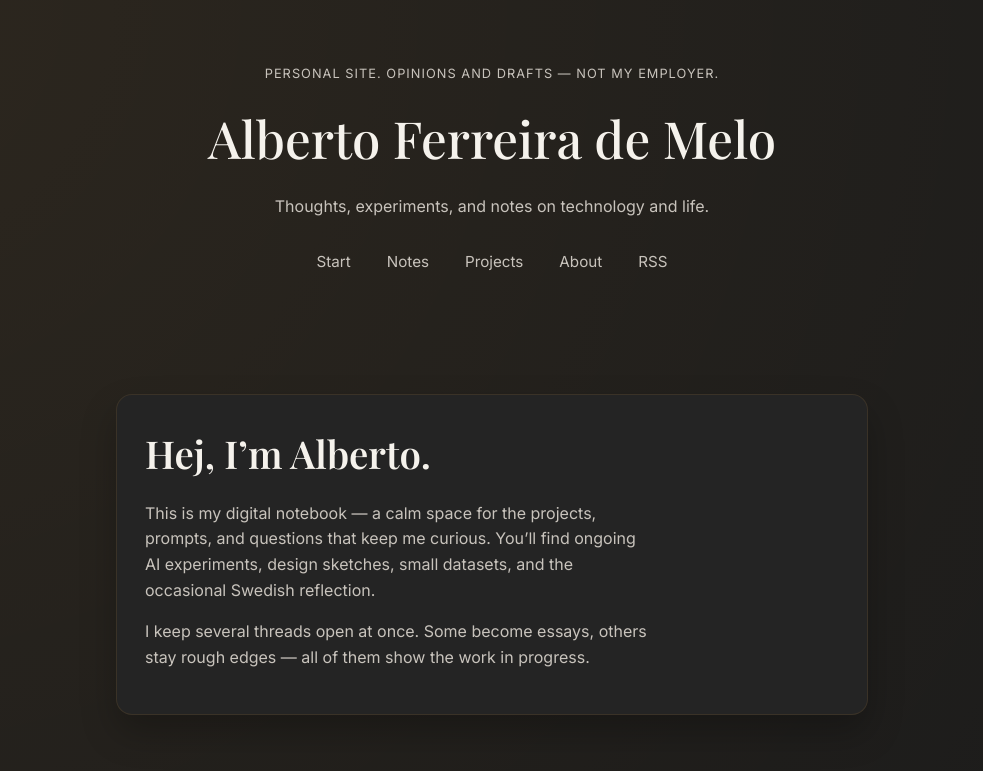
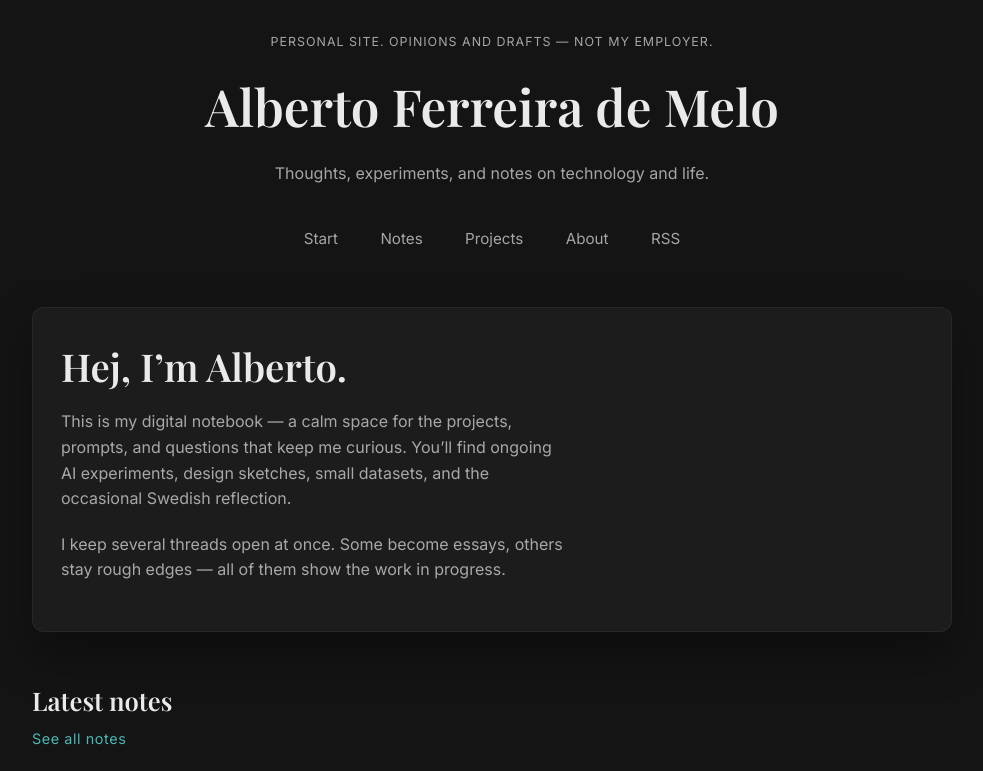
Before and after one commit to albertoferreirademelo/notes-on-tech, an Astro site: page / in a window 1280 px wide. Shown: the top 771 px of the page, without its empty margins (148-1131 px from the left). Built offline with nearby package versions, Linux system fonts and the light colour scheme; Astro itself is replaced by a stand-in of ours.

Commit message:
Fix base-aware layout styling and links

```diff
--- a/src/components/NoteList.astro
+++ b/src/components/NoteList.astro
@@ -7,6 +7,9 @@
 }
 
 const { notes, showLanguage = false } = Astro.props;
+const base = import.meta.env.BASE_URL || '/';
+const normalizeBase = base === '/' ? '' : base.replace(/\/$/, '');
+const withBase = (path: string) => `${normalizeBase}${path}`;
 ---
 <ul class="note-list">
   {notes.map((note) => {
@@ -18,7 +21,7 @@
     });
     return (
       <li>
-        <a href={`/blog/${note.slug}/`}>
+        <a href={withBase(`/blog/${note.slug}/`)}>
           <span class="note-title">{note.data.title}</span>
           <span class="note-meta">
             <time dateTime={note.data.pubDate.toISOString()}>{displayDate}</time>
--- a/src/components/ProjectCard.astro
+++ b/src/components/ProjectCard.astro
@@ -7,6 +7,10 @@
 }
 
 const { title, description, href, image } = Astro.props;
+const base = import.meta.env.BASE_URL || '/';
+const normalizeBase = base === '/' ? '' : base.replace(/\/$/, '');
+const withBase = (path: string) =>
+  path && path.startsWith('/') ? `${normalizeBase}${path}` : path;
 ---
 <article class="project-card">
   {image && (
@@ -15,7 +19,7 @@
     </div>
   )}
   <div class="content">
-    <h3>{href ? <a href={href}>{title}</a> : title}</h3>
+    <h3>{href ? <a href={withBase(href)}>{title}</a> : title}</h3>
     <p>{description}</p>
   </div>
 </article>
--- a/src/layouts/PersonalLayout.astro
+++ b/src/layouts/PersonalLayout.astro
@@ -1,9 +1,18 @@
 ---
+import '../styles/theme.css';
+
 const {
   title = 'Alberto Ferreira de Melo',
   description = 'Thoughts, experiments, and notes on technology and life.',
   plausibleDomain = '',
 } = Astro.props;
+
+const base = import.meta.env.BASE_URL || '/';
+const normalizeBase = base === '/' ? '' : base.replace(/\/$/, '');
+const withBase = (path: string) => {
+  if (!path.startsWith('/')) return path;
+  return `${normalizeBase}${path}`;
+};
 
 const navLinks = [
   { href: '/', label: 'Start' },
@@ -26,7 +35,6 @@
       href="https://fonts.googleapis.com/css2?family=Inter:wght@300;400;500;600&family=Playfair+Display:wght@500;600&display=swap"
       rel="stylesheet"
     />
-    <link rel="stylesheet" href="/theme.css" />
     {plausibleDomain && (
       <script
         is:inline
@@ -37,16 +45,16 @@
     )}
   </head>
   <body>
-    <div class="site">
+    <div class="site-shell">
       <header class="site-header">
         <p class="site-note">Personal site. Opinions and drafts — not my employer.</p>
-        <a class="site-title" href="/">Alberto Ferreira de Melo</a>
+        <a class="site-title" href={withBase('/')}>Alberto Ferreira de Melo</a>
         <p class="site-subtitle">Thoughts, experiments, and notes on technology and life.</p>
-        <nav aria-label="Site navigation">
+        <nav class="site-nav" aria-label="Site navigation">
           <ul>
             {navLinks.map((link) => (
               <li>
-                <a href={link.href}>{link.label}</a>
+                <a href={withBase(link.href)}>{link.label}</a>
               </li>
             ))}
           </ul>
@@ -61,93 +69,3 @@
     </div>
   </body>
 </html>
-
-<style>
-  .site {
-    min-height: 100vh;
-    display: flex;
-    flex-direction: column;
-    align-items: center;
-    padding: 2.5rem 1.25rem 3.5rem;
-    color: var(--color-text);
-  }
-
-  .site-header {
-    width: min(100%, 50rem);
-    display: grid;
-    gap: 0.85rem;
-    text-align: center;
-    margin-bottom: 3rem;
-  }
-
-  .site-note {
-    margin: 0;
-    font-size: 0.8rem;
-    letter-spacing: 0.08em;
-    text-transform: uppercase;
-    color: var(--color-text-muted);
-  }
-
-  .site-title {
-    font-family: var(--font-serif);
-    font-size: clamp(2rem, 4vw + 1rem, 3.2rem);
-    color: var(--color-text);
-    text-decoration: none;
-  }
-
-  .site-subtitle {
-    margin: 0;
-    color: var(--color-text-muted);
-    font-size: 1rem;
-  }
-
-  nav ul {
-    list-style: none;
-    display: flex;
-    justify-content: center;
-    gap: 1.25rem;
-    margin: 1rem 0 0;
-    padding: 0;
-    flex-wrap: wrap;
-  }
-
-  nav a {
-    font-size: 0.95rem;
-    color: var(--color-text-muted);
-    padding: 0.35rem 0.5rem;
-    border-radius: 999px;
-    transition: background var(--transition), color var(--transition);
-  }
-
-  nav a:hover,
-  nav a:focus-visible {
-    color: var(--color-text);
-    background: rgba(76, 183, 181, 0.12);
-  }
-
-  .site-main {
-    width: min(100%, 50rem);
-    flex: 1;
-    display: flex;
-    flex-direction: column;
-    gap: 3rem;
-  }
-
-  .site-footer {
-    width: min(100%, 50rem);
-    margin-top: 4rem;
-    text-align: center;
-    color: var(--color-text-muted);
-    font-size: 0.9rem;
-  }
-
-  @media (max-width: 640px) {
-    .site {
-      padding-inline: 1rem;
-    }
-
-    .site-header {
-      margin-bottom: 2.5rem;
-    }
-  }
-</style>
--- a/src/styles/theme.css
+++ b/src/styles/theme.css
@@ -4,8 +4,8 @@
   --color-surface: #1c1c1c;
   --color-surface-muted: #232323;
   --color-border: rgba(255, 255, 255, 0.05);
-  --color-text: #f2f2f2;
-  --color-text-muted: rgba(242, 242, 242, 0.65);
+  --color-text: #eaeaea;
+  --color-text-muted: rgba(234, 234, 234, 0.68);
   --color-accent: #4cb7b5;
   --font-sans: 'Inter', 'Helvetica Neue', Arial, sans-serif;
   --font-serif: 'Playfair Display', 'Merriweather', Georgia, serif;
@@ -13,7 +13,7 @@
   --radius-md: 0.5rem;
   --radius-sm: 0.35rem;
   --transition: 180ms ease;
-  --shadow-soft: 0 18px 40px rgba(0, 0, 0, 0.35);
+  --shadow-soft: 0 22px 45px rgba(0, 0, 0, 0.35);
 }
 
 * {
@@ -27,10 +27,90 @@
 body {
   margin: 0;
   font-family: var(--font-sans);
-  background: var(--color-bg);
+  background: #141414;
   color: var(--color-text);
   min-height: 100vh;
   line-height: 1.6;
+}
+
+.site-shell {
+  min-height: 100vh;
+  max-width: 960px;
+  margin: 0 auto;
+  padding: 2rem 1.25rem 3.25rem;
+  display: flex;
+  flex-direction: column;
+  gap: 3rem;
+}
+
+.site-header {
+  display: flex;
+  flex-direction: column;
+  gap: 0.85rem;
+  text-align: center;
+}
+
+.site-note {
+  margin: 0;
+  font-size: 0.78rem;
+  letter-spacing: 0.08em;
+  text-transform: uppercase;
+  color: var(--color-text-muted);
+}
+
+.site-title {
+  font-family: var(--font-serif);
+  font-weight: 600;
+  font-size: clamp(2.1rem, 4vw + 1rem, 3.2rem);
+  color: var(--color-text);
+}
+
+.site-subtitle {
+  margin: 0;
+  color: var(--color-text-muted);
+  font-size: 1rem;
+}
+
+.site-nav ul {
+  list-style: none;
+  display: flex;
+  justify-content: center;
+  gap: 0.95rem;
+  margin: 1.25rem 0 0;
+  padding: 0;
+  flex-wrap: wrap;
+}
+
+.site-nav a {
+  display: inline-flex;
+  align-items: center;
+  gap: 0.35rem;
+  padding: 0.45rem 0.85rem;
+  border-radius: 999px;
+  font-size: 0.95rem;
+  color: var(--color-text-muted);
+  background: transparent;
+  transition: background var(--transition), color var(--transition), transform var(--transition);
+}
+
+.site-nav a:hover,
+.site-nav a:focus-visible {
+  color: var(--color-text);
+  background: rgba(76, 183, 181, 0.16);
+  transform: translateY(-1px);
+}
+
+.site-main {
+  display: flex;
+  flex-direction: column;
+  gap: 3rem;
+}
+
+.site-footer {
+  margin-top: auto;
+  text-align: center;
+  color: var(--color-text-muted);
+  font-size: 0.9rem;
 }
 
 a {
@@ -113,7 +193,11 @@
     padding: 1.35rem;
   }
 
-  img {
-    margin: 1.5rem auto;
+  .site-shell {
+    padding: 2rem 1.05rem 3rem;
+  }
+
+  .site-nav ul {
+    gap: 0.75rem;
   }
 }
```
